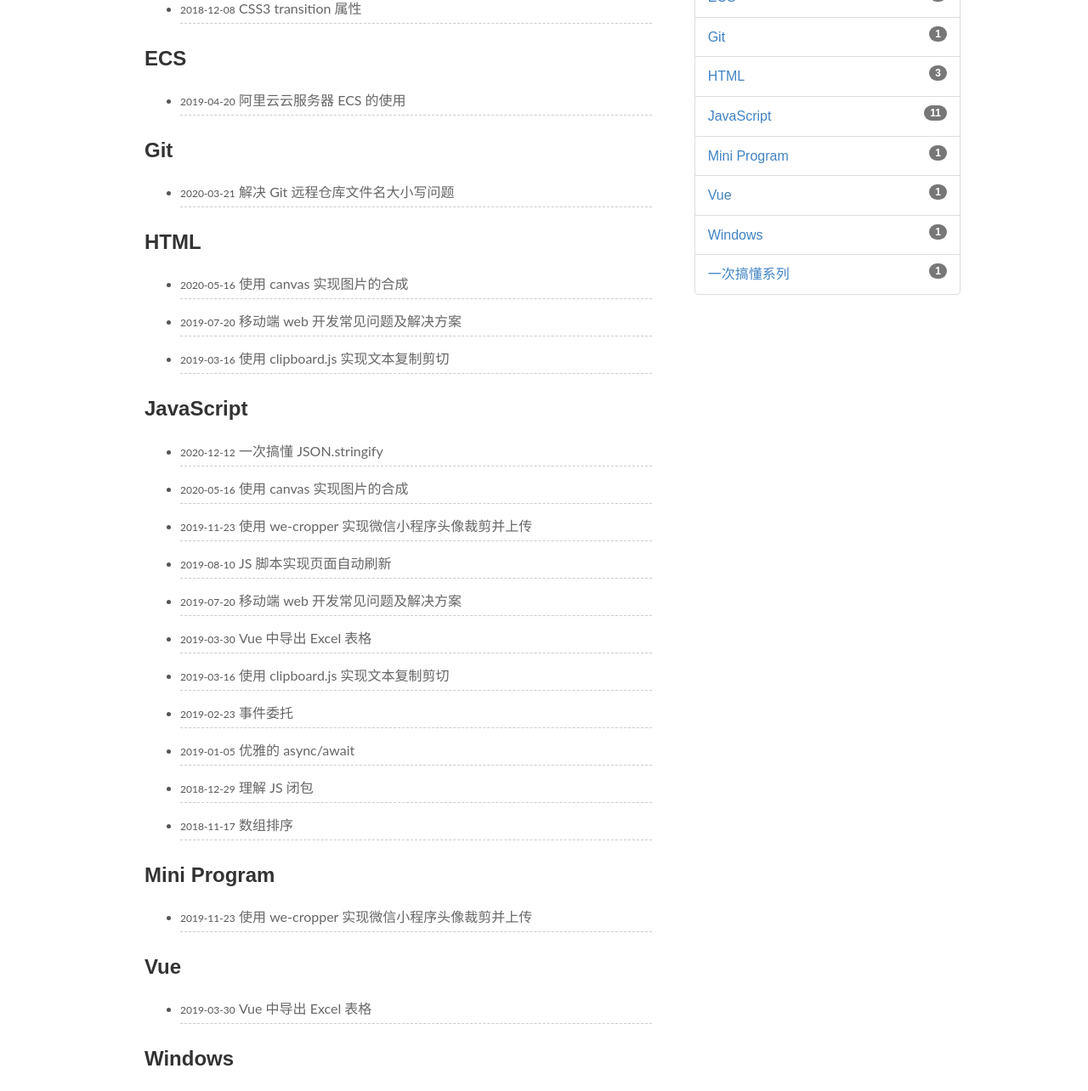
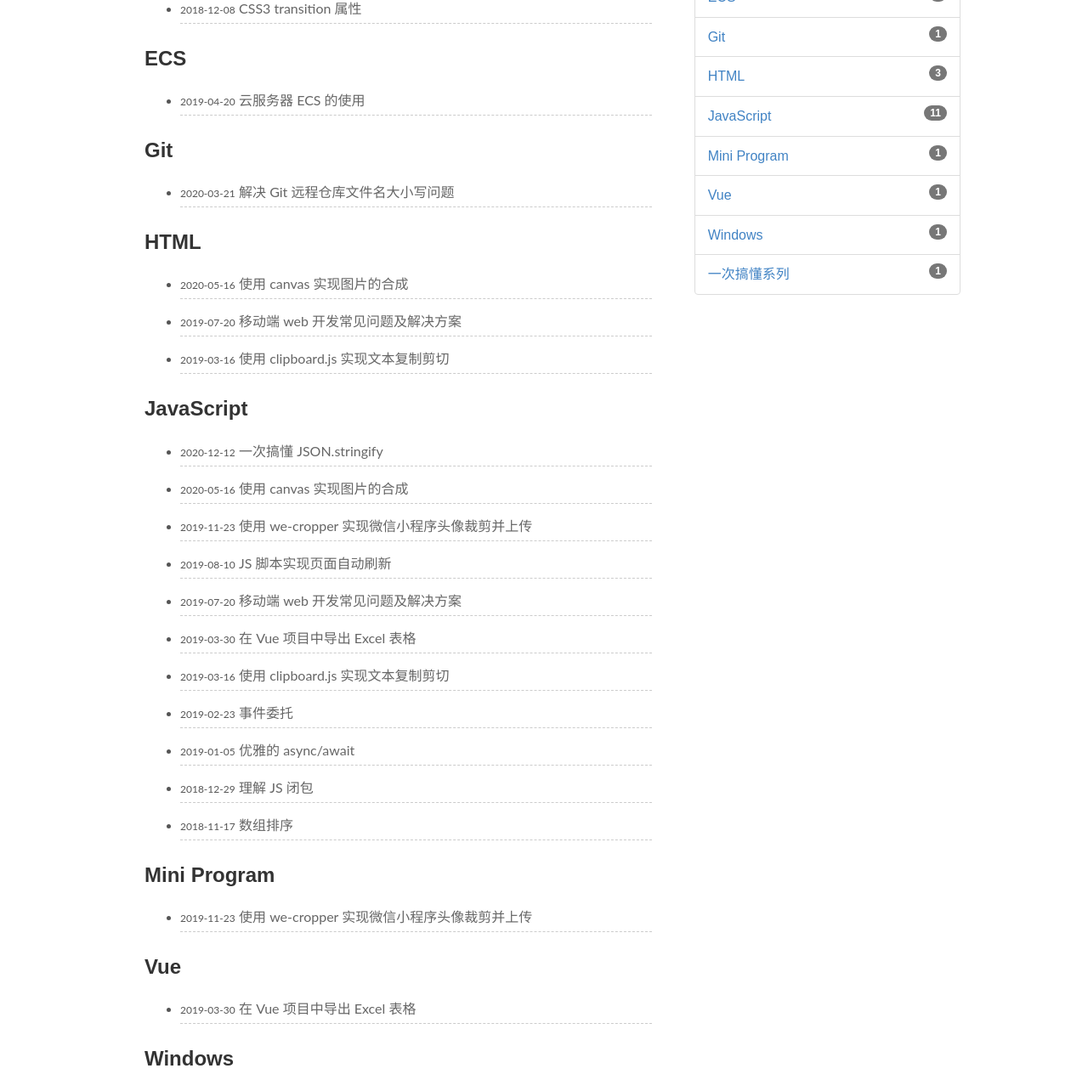
Before and after one commit to iamjichao/iamjichao.github.io, a Jekyll site: the page built from pages/categories.md, in a window 1280 px wide. Shown: the part 425-1709 px from the top of the page at 85% size. Built offline with Jekyll 4.4.1, drawn with Linux system fonts in a browser that asks for light colours; some web fonts are replaced; comment, search, counter and statistics services are not loaded; a style sheet for code colours, icons or effects is not loaded.

Commit message:
update posts

```diff
--- a/_posts/2019-03-30-vue-json-excel.md
+++ b/_posts/2019-03-30-vue-json-excel.md
@@ -1,8 +1,8 @@
 ---
 layout: post
-title: Vue 中导出 Excel 表格
+title: 在 Vue 项目中导出 Excel 表格
 categories: [JavaScript, Vue]
-description: Vue 中导出 Excel 表格
+description: 在 Vue 项目中导出 Excel 表格
 keywords: [JavaScript, Vue]
 ---
 
--- a/_posts/2019-04-20-aliyun-ecs.md
+++ b/_posts/2019-04-20-aliyun-ecs.md
@@ -1,8 +1,8 @@
 ---
 layout: post
-title: 阿里云云服务器 ECS 的使用
+title: 云服务器 ECS 的使用
 categories: [ECS]
-description: 阿里云云服务器 ECS 的使用
+description: 云服务器 ECS 的使用
 keywords: [ECS]
 ---
 
```
